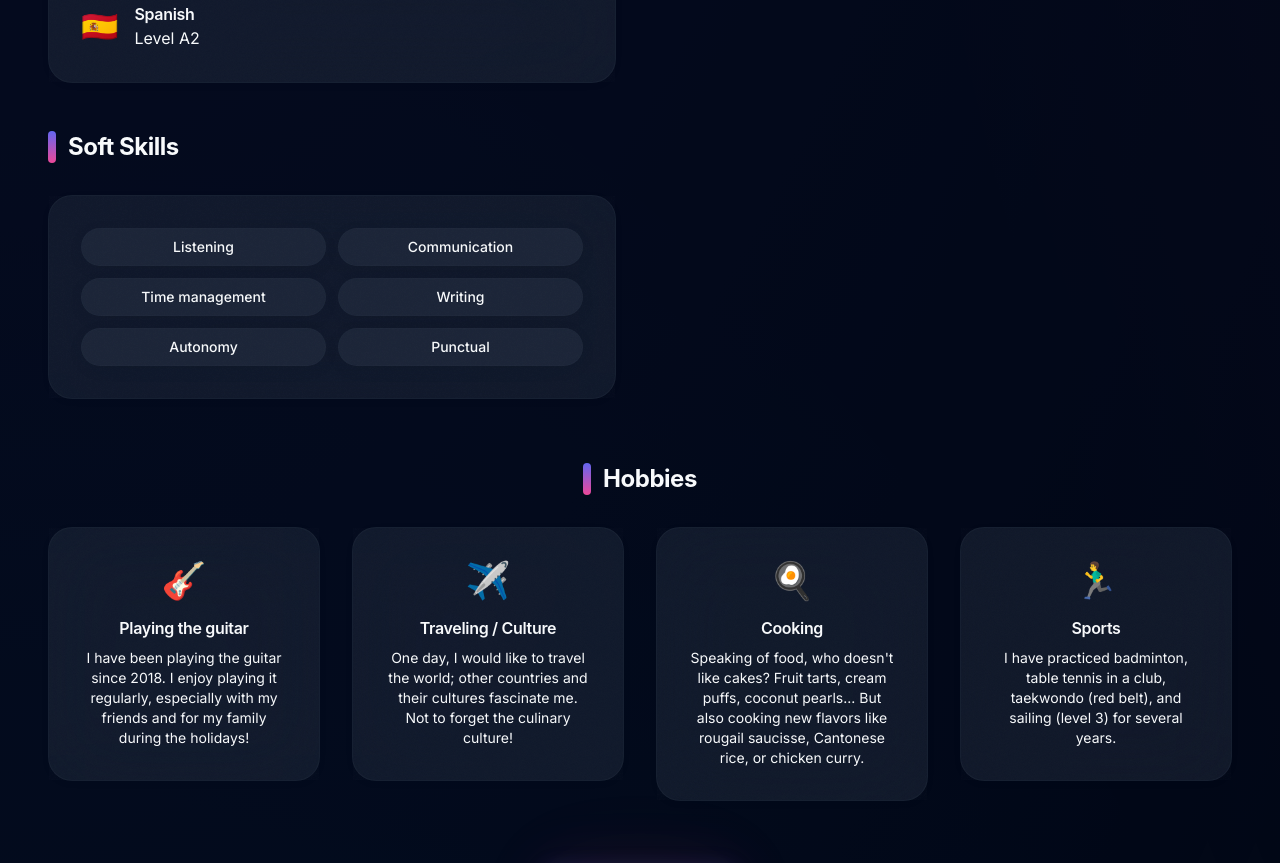
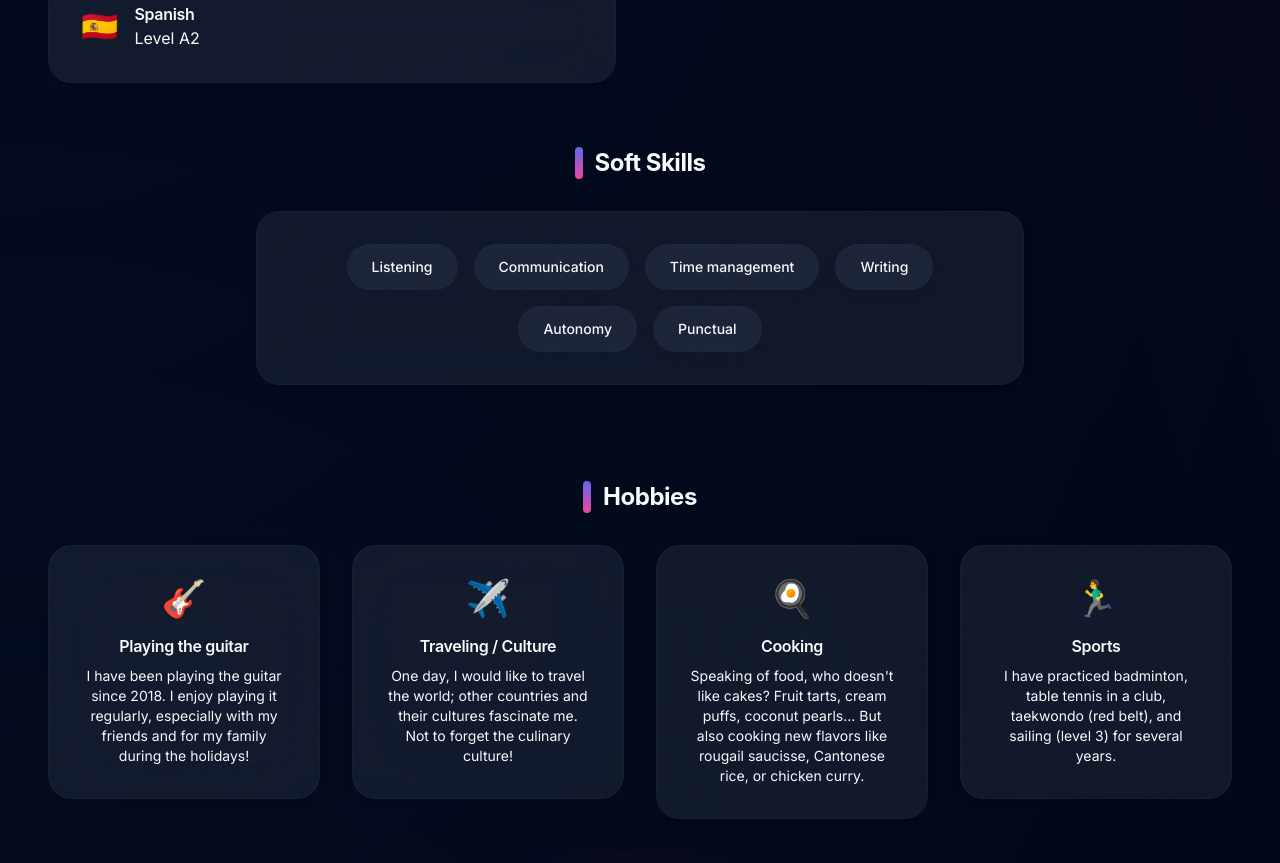
Before and after one commit to AurelienPACORY/AurelienPACORY.github.io, a React (Vite) app: page / in a window 1280 px wide. Shown: the part 2840-3703 px from the top of the page. Built offline with nearby package versions, Linux system fonts and the light colour scheme; a web font is replaced by a local one.

Commit message:
style: Center soft skills section above passions

```diff
--- a/src/components/CV.tsx
+++ b/src/components/CV.tsx
@@ -138,30 +138,6 @@ export const CV = () => {
                 ))}
               </motion.div>
             </div>
-
-            {/* Savoir-être */}
-            <div>
-              <motion.h3
-                initial={{ opacity: 0, x: -20 }}
-                whileInView={{ opacity: 1, x: 0 }}
-                viewport={{ once: true }}
-                className="text-2xl font-display font-bold mb-8 flex items-center gap-3"
-              >
-                <div className="w-2 h-8 bg-gradient-to-b from-luxury-accent to-luxury-accent2 rounded-full" />
-                {t('cv.soft_skills_title')}
-              </motion.h3>
-              <motion.div variants={container} initial="hidden" whileInView="show" viewport={{ once: true }}>
-                <Card hover={false}>
-                  <div className="grid grid-cols-2 gap-3">
-                    {softSkillsData.map((skill) => (
-                      <motion.span key={skill} variants={item} className="glass-strong text-sm font-medium px-4 py-2 rounded-full text-center">
-                        {skill}
-                      </motion.span>
-                    ))}
-                  </div>
-                </Card>
-              </motion.div>
-            </div>
           </div>
 
           {/* Column 2: Compétences */}
@@ -204,6 +180,40 @@ export const CV = () => {
               </motion.div>
             </div>
           </div>
+        </div>
+
+        {/* Savoir-être - Centered Section */}
+        <div className="mb-24">
+            <motion.h3
+                initial={{ opacity: 0, y: 20 }}
+                whileInView={{ opacity: 1, y: 0 }}
+                viewport={{ once: true }}
+                className="text-2xl font-display font-bold mb-8 flex items-center gap-3 justify-center"
+            >
+                <div className="w-2 h-8 bg-gradient-to-b from-luxury-accent to-luxury-accent2 rounded-full" />
+                {t('cv.soft_skills_title')}
+            </motion.h3>
+            <motion.div
+              variants={container}
+              initial="hidden"
+              whileInView="show"
+              viewport={{ once: true }}
+              className="max-w-3xl mx-auto"
+            >
+                <Card hover={false}>
+                  <div className="flex flex-wrap justify-center gap-4">
+                    {softSkillsData.map((skill) => (
+                      <motion.span
+                        key={skill}
+                        variants={item}
+                        className="glass-strong text-sm font-medium px-6 py-3 rounded-full text-center hover:bg-luxury-accent/10 transition-colors cursor-default border border-white/5"
+                      >
+                        {skill}
+                      </motion.span>
+                    ))}
+                  </div>
+                </Card>
+            </motion.div>
         </div>
 
         {/* Passions */}
```
